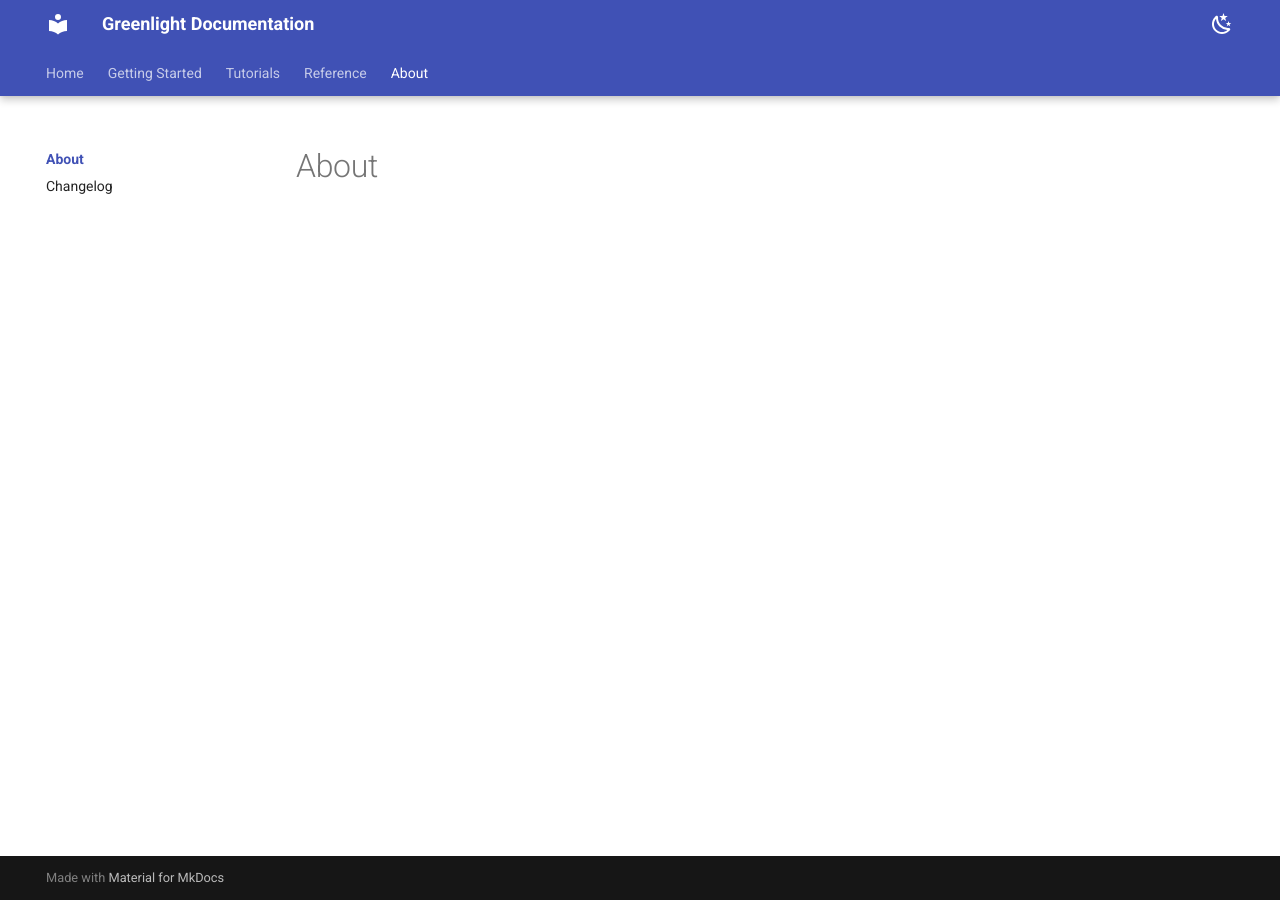
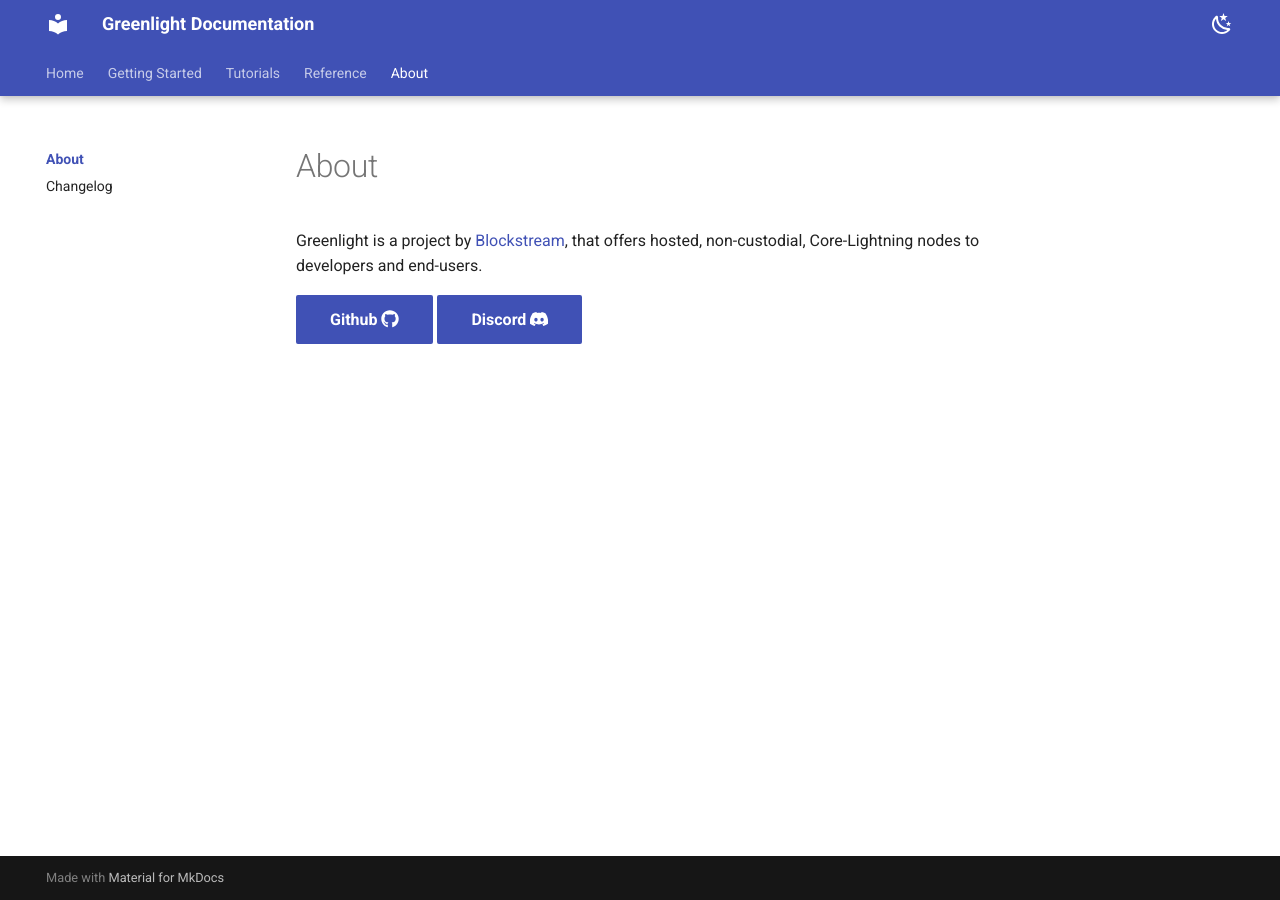
Before and after one commit to Blockstream/greenlight, an MkDocs documentation site: the page built from docs/src/about/index.md, in a window 1280 px wide. Built offline with MkDocs 1.6.1 and Material for MkDocs 9.7.7, drawn with Linux system fonts in a browser that asks for light colours.

Commit message:
docs: Add simple about page
Signed-off-by: Peter Neuroth <pet.v.ne@gmail.com>

```diff
--- a/docs/mkdocs.yml
+++ b/docs/mkdocs.yml
@@ -3,6 +3,10 @@
 plugins:
 markdown_extensions:
   - admonition
+  - attr_list
+  - pymdownx.emoji:
+      emoji_index: !!python/name:materialx.emoji.twemoji
+      emoji_generator: !!python/name:materialx.emoji.to_svg
   - pymdownx.superfences
   - pymdownx.tabbed:
       alternate_style: true
--- a/docs/src/about/index.md
+++ b/docs/src/about/index.md
@@ -1 +1,6 @@
 # About
+
+Greenlight is a project by [Blockstream](https://blockstream.com), that offers hosted, non-custodial, Core-Lightning nodes to developers and end-users.
+
+[Github :fontawesome-brands-github:](https://github.com/Blockstream/greenlight){ .md-button .md-button--primary }
+[Discord :fontawesome-brands-discord:](https://discord.gg/8HJrc3SmFe){ .md-button .md-button--primary }
```
Also changed, not shown: docs/src/reference/lsp.md (+0 -1 lines).
